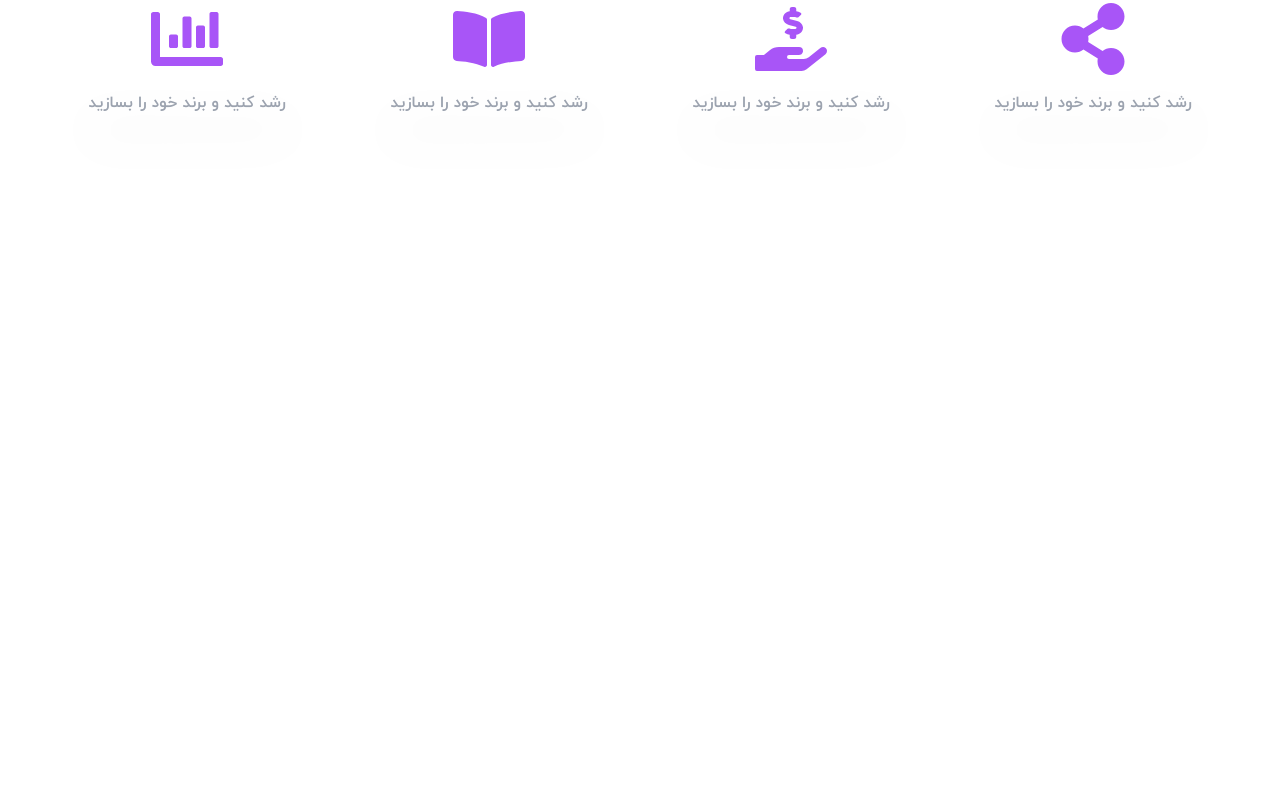
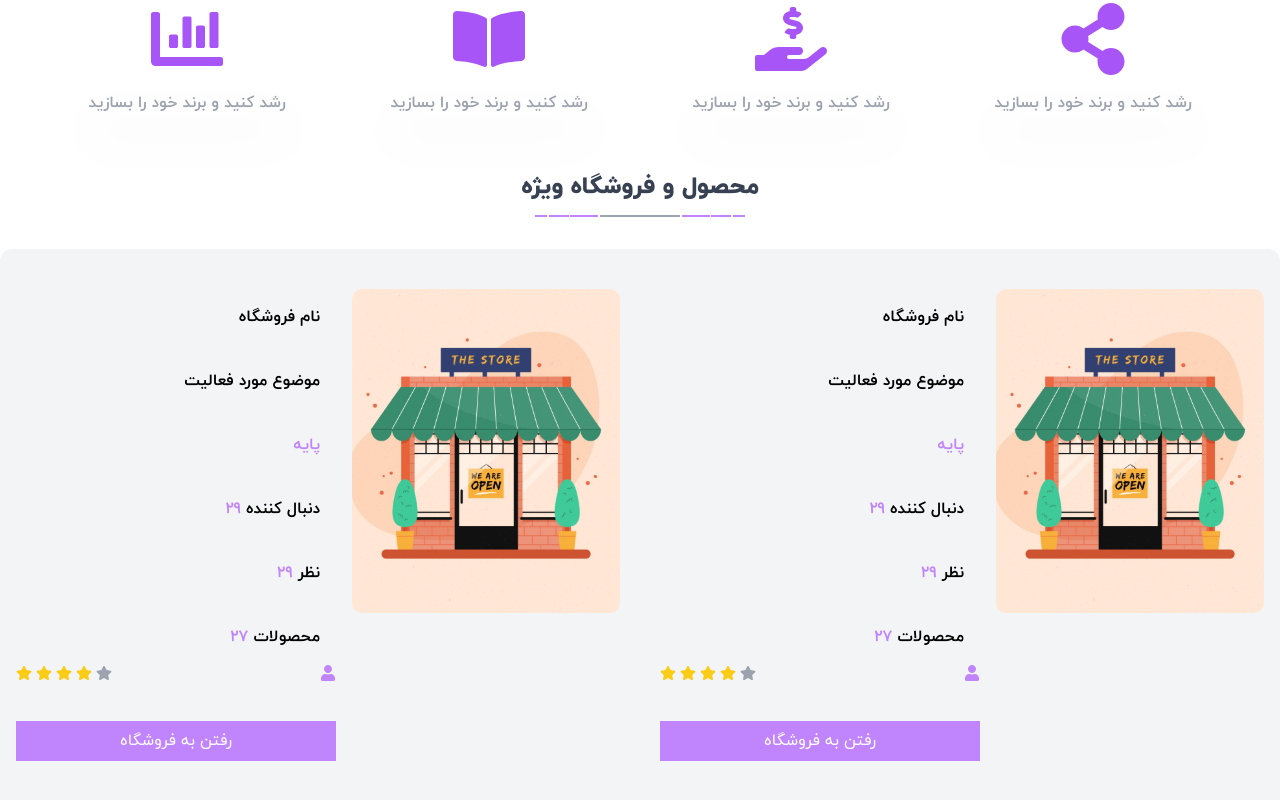
Before and after one commit to mohammadraufzahed/learning-ui, a Next.js app: page / in a window 1280 px wide. Shown: the part 594-1394 px from the top of the page. Before the commit the page ends 800 px from the top, so only its background shows below. Built offline with nearby package versions, Linux system fonts and the light colour scheme.

Commit message:
Added the SpecialSellBox component

```diff
--- a/components/Header/index.jsx
+++ b/components/Header/index.jsx
@@ -5,7 +5,7 @@ import Hero from "../Hero";
 
 const Header = () => {
   return (
-    <div className="w-full h-max bg-gray-100 px-1 py-2 md:px-9 md:py-4">
+    <div className="w-full h-max bg-gray-100 px-1 py-2 md:px-9 md:py-4 rounded-b-4xl">
       <Navbar />
       <Menu />
       <Hero />
--- /dev/null
+++ b/components/SpecialSellsBox/index.jsx
@@ -0,0 +1,89 @@
+import Image from "next/image";
+import Box from "../Box";
+import { FaStar, FaUser } from "react-icons/fa";
+
+const fakeData = [
+  {
+    name: "نام فروشگاه",
+    picture: "/svg/store.svg",
+    category: "موضوع مورد فعالیت",
+    type: "پایه",
+    followers: 29,
+    comments: 29,
+    products: 27,
+    stars: 4,
+  },
+  {
+    name: "نام فروشگاه",
+    picture: "/svg/store.svg",
+    category: "موضوع مورد فعالیت",
+    type: "پایه",
+    followers: 29,
+    comments: 29,
+    products: 27,
+    stars: 4,
+  },
+];
+
+const SpecialSellsBox = () => {
+  return (
+    <Box title="محصول و فروشگاه ویژه" className="w-full">
+      <div className="w-[100vw] h-max rounded-xl justify-center bg-gray-100 grid grid-cols-1 gap-x-10 gap-y-10 px-4 py-10 lg:grid-cols-2 lg:gap-y-0 lg:w-full items-center">
+        {fakeData.map((item, key) => (
+          <SpecialSellsItem item={item} key={key} />
+        ))}
+      </div>
+    </Box>
+  );
+};
+
+const SpecialSellsItem = ({ item }) => {
+  return (
+    <div className="flex flex-row gap-4 mx-auto ">
+      <div>
+        <div className="flex flex-col text-right text-black font-bold text-base gap-10 py-4 px-4">
+          <span>{item.name}</span>
+          <span>{item.category}</span>
+          <span className="text-purple-400">{item.type}</span>
+          <span>
+            <span className="text-purple-400">{item.followers}</span>
+            &nbsp;دنبال کننده
+          </span>
+          <span>
+            <span className="text-purple-400">{item.comments}</span>
+            &nbsp;نظر
+          </span>
+          <span>
+            <span className="text-purple-400">{item.products}</span>
+            &nbsp;محصولات
+          </span>
+        </div>
+        <div>
+          <div className="flex flex-row justify-between items-center gap-52">
+            <div className="flex flex-row gap-1">
+              {[0, 1, 2, 3, 4].map((key) => (
+                <FaStar
+                  key={key}
+                  className={
+                    key < item.stars ? "text-yellow-400" : "text-gray-400"
+                  }
+                />
+              ))}
+            </div>
+            <div>
+              <FaUser className="text-purple-400" />
+            </div>
+          </div>
+          <button className="bg-purple-400 text-white w-full my-10 px-4 py-2 transition-all duration-300 hover:bg-purple-600">
+            رفتن به فروشگاه
+          </button>
+        </div>
+      </div>
+      <div>
+        <Image src={item.picture} width={393} height={475} alt={item.name} />
+      </div>
+    </div>
+  );
+};
+
+export default SpecialSellsBox;
--- a/pages/index.jsx
+++ b/pages/index.jsx
@@ -1,6 +1,7 @@
 import Head from "next/head";
 import Features from "../components/Features";
 import Header from "../components/Header";
+import SpecialSellsBox from "../components/SpecialSellsBox";
 
 export default function Home() {
   return (
@@ -10,6 +11,7 @@ export default function Home() {
       </Head>
       <Header />
       <Features />
+      <SpecialSellsBox />
     </div>
   );
 }
```
Also changed, not shown: components/SpecialSellsBox/style/index.module.scss (added), public/svg/store.svg (added).
